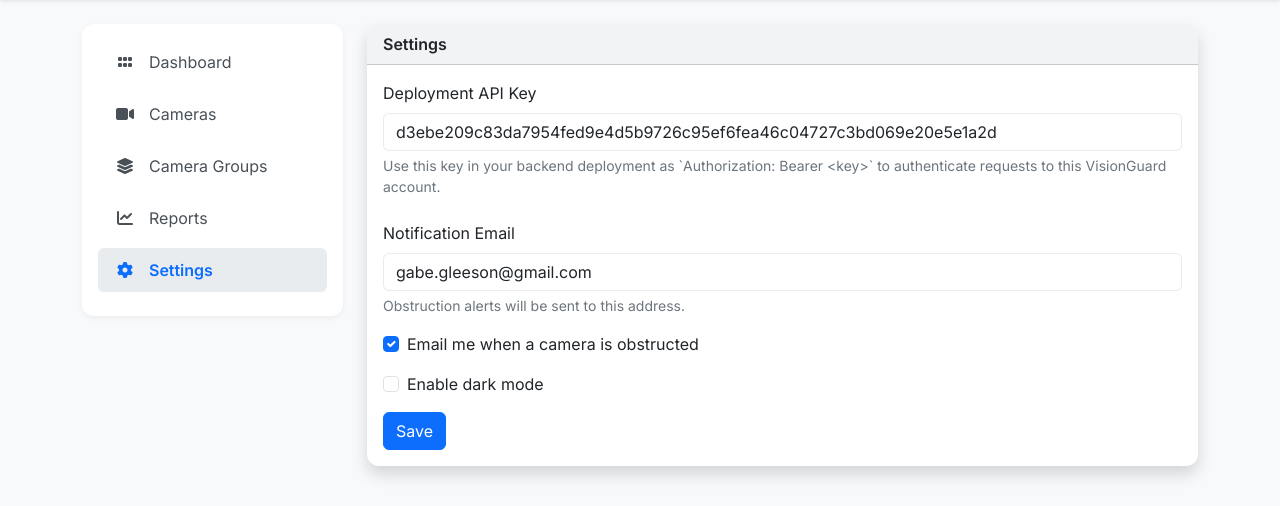
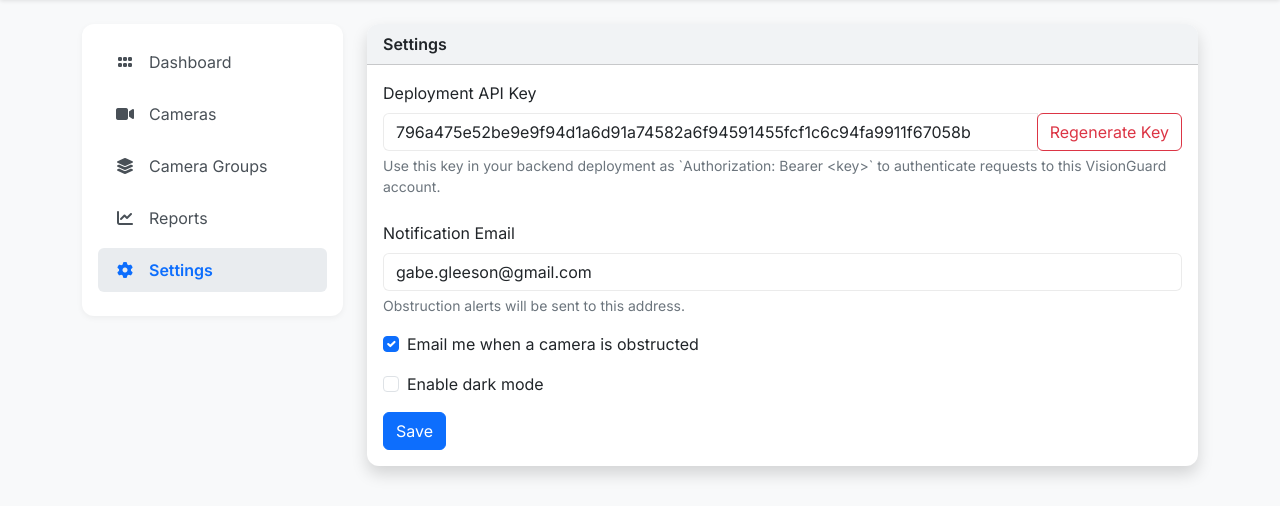
Before and after one commit to gabegleeson/VisionGuard-Frontend, a Flask app: page /settings in a window 1280 px wide. Shown: the part 56-562 px from the top of the page. Run offline with Flask 3, Linux system fonts and the light colour scheme; a user stored in the database is signed in; data comes from the database, SQL or seed files in the repository; both versions use the stored data as it was after the commit; some libraries are stand-ins or nearby versions.

Commit message:
Add API key regeneration in settings

```diff
--- a/frontend/app.py
+++ b/frontend/app.py
@@ -172,7 +172,7 @@ def _bootstrap_schema():
             ):
                 connection.execute(
                     text("UPDATE user SET api_key = :api_key WHERE id = :user_id"),
-                    {"api_key": _generate_api_key(), "user_id": row.id},
+                    {"api_key": _generate_unique_api_key(), "user_id": row.id},
                 )
             connection.execute(
                 text("UPDATE camera SET user_id = :user_id WHERE user_id IS NULL"),
@@ -240,6 +240,13 @@ def _serialize_camera(camera: Camera) -> dict:
 
 def _generate_api_key() -> str:
     return secrets.token_hex(32)
+
+
+def _generate_unique_api_key() -> str:
+    while True:
+        api_key = _generate_api_key()
+        if User.query.filter_by(api_key=api_key).first() is None:
+            return api_key
 
 
 def _extract_request_api_key() -> str:
@@ -838,7 +845,7 @@ def signup():
         new_user = User(
             username=username,
             password=hashed_password,
-            api_key=_generate_api_key(),
+            api_key=_generate_unique_api_key(),
         )
 
         try:
@@ -1376,6 +1383,12 @@ def bulk_edit_camera_groups():
 @login_required
 def settings():
     if request.method == "POST":
+        if request.form.get("action") == "regenerate_api_key":
+            current_user.api_key = _generate_unique_api_key()
+            db.session.commit()
+            flash("API key regenerated. Update your backend deployment to use the new key.", "success")
+            return redirect(url_for("settings"))
+
         current_user.notification_email = request.form.get("notification_email", "").strip() or None
         current_user.email_notifications_enabled = (
             request.form.get("email_notifications_enabled") == "on"
--- a/frontend/templates/settings.html
+++ b/frontend/templates/settings.html
@@ -7,6 +7,7 @@
   <div class="card-body">
     <div class="mb-4">
       <label for="api_key" class="form-label">Deployment API Key</label>
+      <div class="input-group">
         <input
           type="text"
           class="form-control"
@@ -14,6 +15,11 @@
           value="{{ current_user.api_key }}"
           readonly
         >
+        <form method="POST" action="{{ url_for('settings') }}">
+          <input type="hidden" name="action" value="regenerate_api_key">
+          <button type="submit" class="btn btn-outline-danger">Regenerate Key</button>
+        </form>
+      </div>
       <div class="form-text">
         Use this key in your backend deployment as `Authorization: Bearer &lt;key&gt;` to authenticate requests to this VisionGuard account.
       </div>
```
Also changed, not shown: frontend/instance/users.db, instance/users.db (added). Lines whose indentation alone changed are shown as unchanged.
